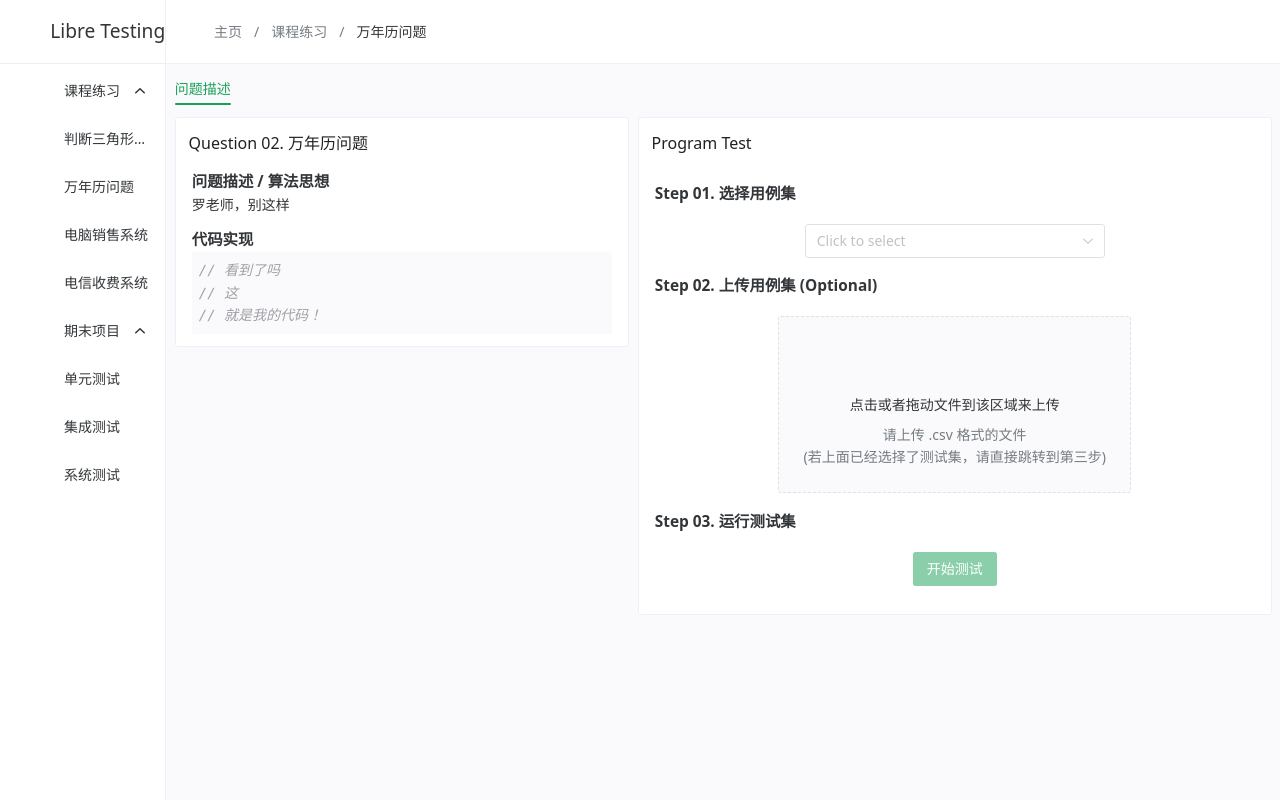
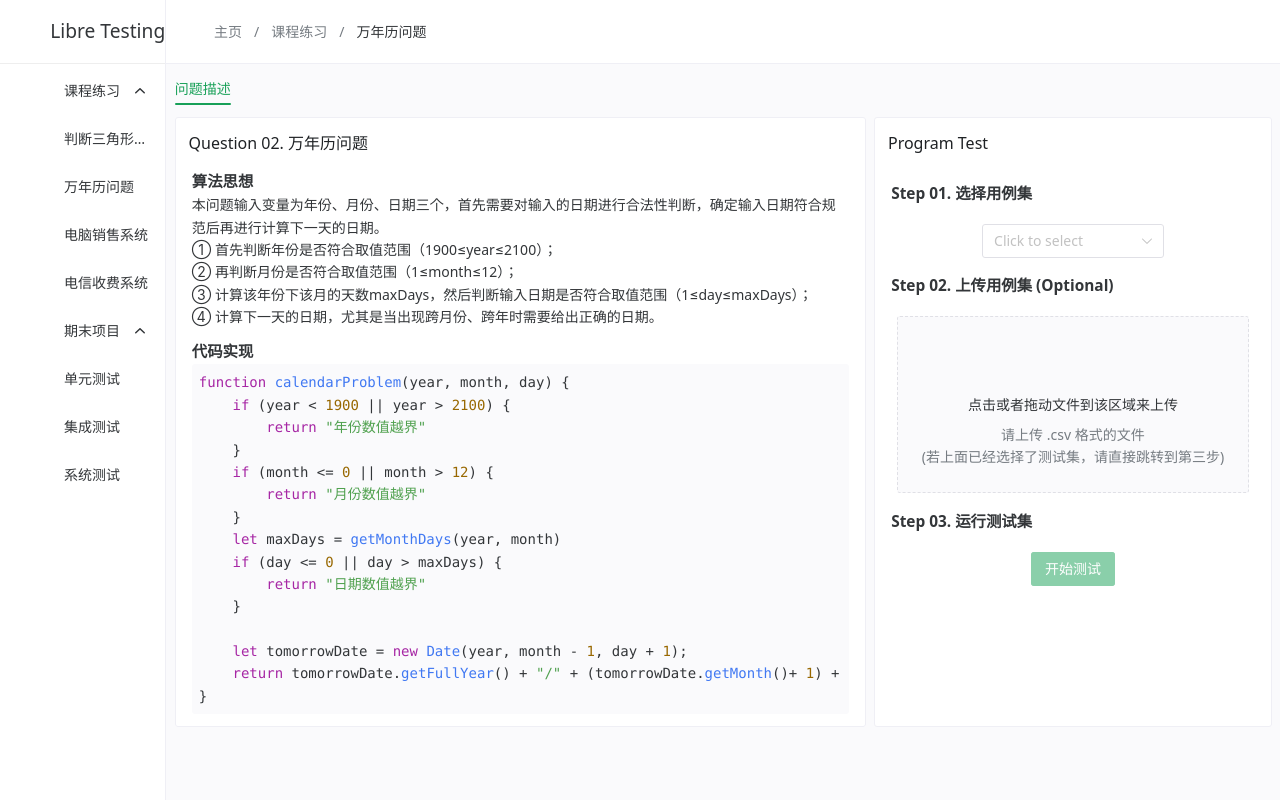
Before and after one commit to 3fuyang/libre-testing, a Vue app: page /calendar-problem in a window 1280 px wide. Built offline with nearby package versions, Linux system fonts and the light colour scheme; some icons are missing.

Commit message:
万年历问题

```diff
--- /dev/null
+++ b/src/composables/calendarProblem.js
@@ -0,0 +1,31 @@
+// 接收一组参数，返回字符串结果
+function calendarProblem(year, month, day) {
+    if (year < 1900 || year > 2100) {
+        return "年份数值越界"
+    }
+    if (month <= 0 || month > 12) {
+        return "月份数值越界"
+    }
+    let maxDays = getMonthDays(year, month)
+    if (day <= 0 || day > maxDays) {
+        return "日期数值越界"
+    }
+
+    let tomorrowDate = new Date(year, month - 1, day + 1);
+    return tomorrowDate.getFullYear() + "/" + (tomorrowDate.getMonth()+ 1) + "/" + tomorrowDate.getDate()
+}
+
+//获取特定月份的天数
+function getMonthDays(year, month) {
+    let thisDate = new Date(year, month, 0); //当天数为0时，js会自动处理为上一月的最后一天
+    return thisDate.getDate();
+}
+
+// 根据.csv文件的表头字段提取对应的参数，返回参数数组
+function getArgs(row) {
+    let args = [Number.parseInt(row.Year), Number.parseInt(row.Month), Number.parseInt(row.Day)]
+    return args
+}
+
+// 添加别名，进行导出
+export { calendarProblem as useSingleTest, getArgs as useGetArgs }
--- a/src/views/exercise/CalendarProblem.vue
+++ b/src/views/exercise/CalendarProblem.vue
@@ -7,10 +7,14 @@
       Question 02. 万年历问题
     </template>
     <template #sub-title>
-
+      算法思想
     </template>
     <template #detail>
-      罗老师，别这样
+      本问题输入变量为年份、月份、日期三个，首先需要对输入的日期进行合法性判断，确定输入日期符合规范后再进行计算下一天的日期。
+      <br/>① 首先判断年份是否符合取值范围（1900≤year≤2100）；
+      <br/>② 再判断月份是否符合取值范围（1≤month≤12）；
+      <br/>③ 计算该年份下该月的天数maxDays，然后判断输入日期是否符合取值范围（1≤day≤maxDays）；
+      <br/>④ 计算下一天的日期，尤其是当出现跨月份、跨年时需要给出正确的日期。
     </template>
   </test-panel>
 </template>
@@ -32,10 +36,6 @@ const options = [
       {
         label: '健壮边界值',
         value: 'robustness-boundary',
-      },
-      {
-        label: '最坏边界值',
-        value: 'worst-boundary',
       },
     ]
   },
@@ -63,9 +63,26 @@ const options = [
   }
 ]
 
-const code = `// 看到了吗
-// 这
-// 就是我的代码！`
+const code = `function calendarProblem(year, month, day) {
+    if (year < 1900 || year > 2100) {
+        return "年份数值越界"
+    }
+    if (month <= 0 || month > 12) {
+        return "月份数值越界"
+    }
+    let maxDays = getMonthDays(year, month)
+    if (day <= 0 || day > maxDays) {
+        return "日期数值越界"
+    }
+
+    let tomorrowDate = new Date(year, month - 1, day + 1);
+    return tomorrowDate.getFullYear() + "/" + (tomorrowDate.getMonth()+ 1) + "/" + tomorrowDate.getDate()
+}
+
+function getMonthDays(year, month) {
+    let thisDate = new Date(year, month, 0); //当天数为0时，js会自动处理为上一月的最后一天
+    return thisDate.getDate();
+}`
 </script>
 
 <style scoped>
```
Also changed, not shown: public/testUsecases/calendarProblem/basic-boundary-result.csv (added), public/testUsecases/calendarProblem/basic-boundary.csv (added), public/testUsecases/calendarProblem/robustness-boundary-result.csv (added), public/testUsecases/calendarProblem/robustness-boundary.csv (added).
